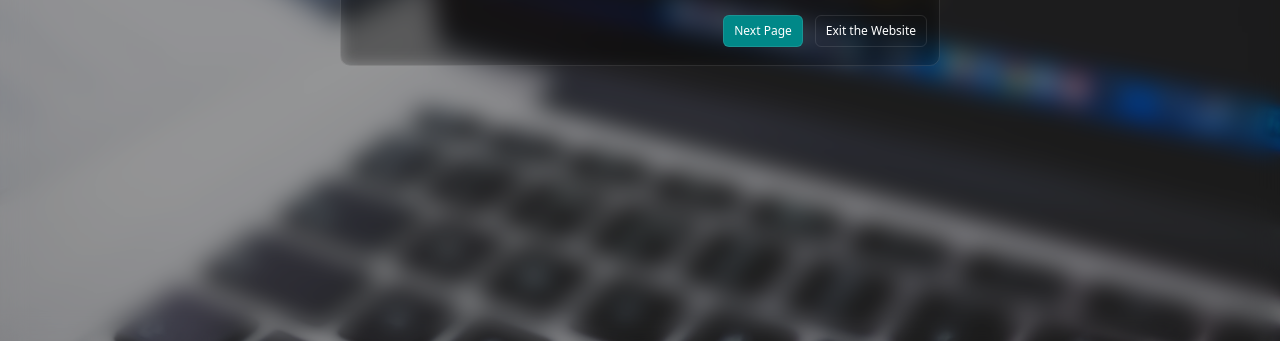
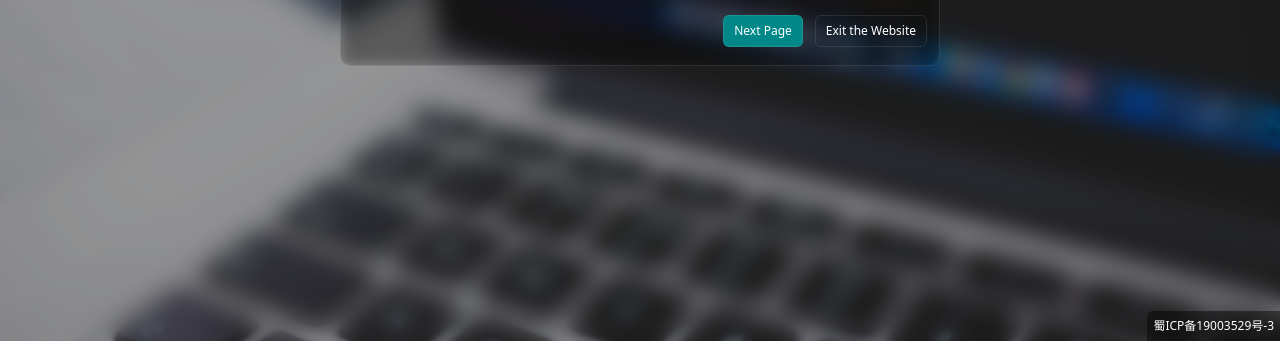
Before and after one commit to aianddeng/worki-index, a plain HTML site: page index.html in a window 1280 px wide. Shown: the part 459-800 px from the top of the page. Drawn offline with Linux system fonts and the light colour scheme.

Commit message:
Add footer section for ICP.

```diff
--- /dev/null
+++ b/css/footer.css
@@ -0,0 +1,11 @@
+.footer {
+  position: absolute;
+  right: 0;
+  bottom: 0;
+  padding: 0.5em;
+  color: #fff;
+  font-size: 12px;
+  border-radius: 0.5em 0 0 0;
+  backdrop-filter: blur(12px);
+  background-color: rgba(0, 0, 0, 0.4);
+}
--- a/index.html
+++ b/index.html
@@ -8,6 +8,7 @@
     <link rel="icon" href="./assets/favicon.png" />
     <link rel="stylesheet" href="css/base.css" />
     <link rel="stylesheet" href="css/index.css" />
+    <link rel="stylesheet" href="css/footer.css" />
   </head>
   <body>
     <div class="wrapper">
@@ -27,5 +28,8 @@
         </div>
       </div>
     </div>
+    <div class="footer">
+      <a href="https://beian.miit.gov.cn/">蜀ICP备19003529号-3</a>
+    </div>
   </body>
 </html>
```
